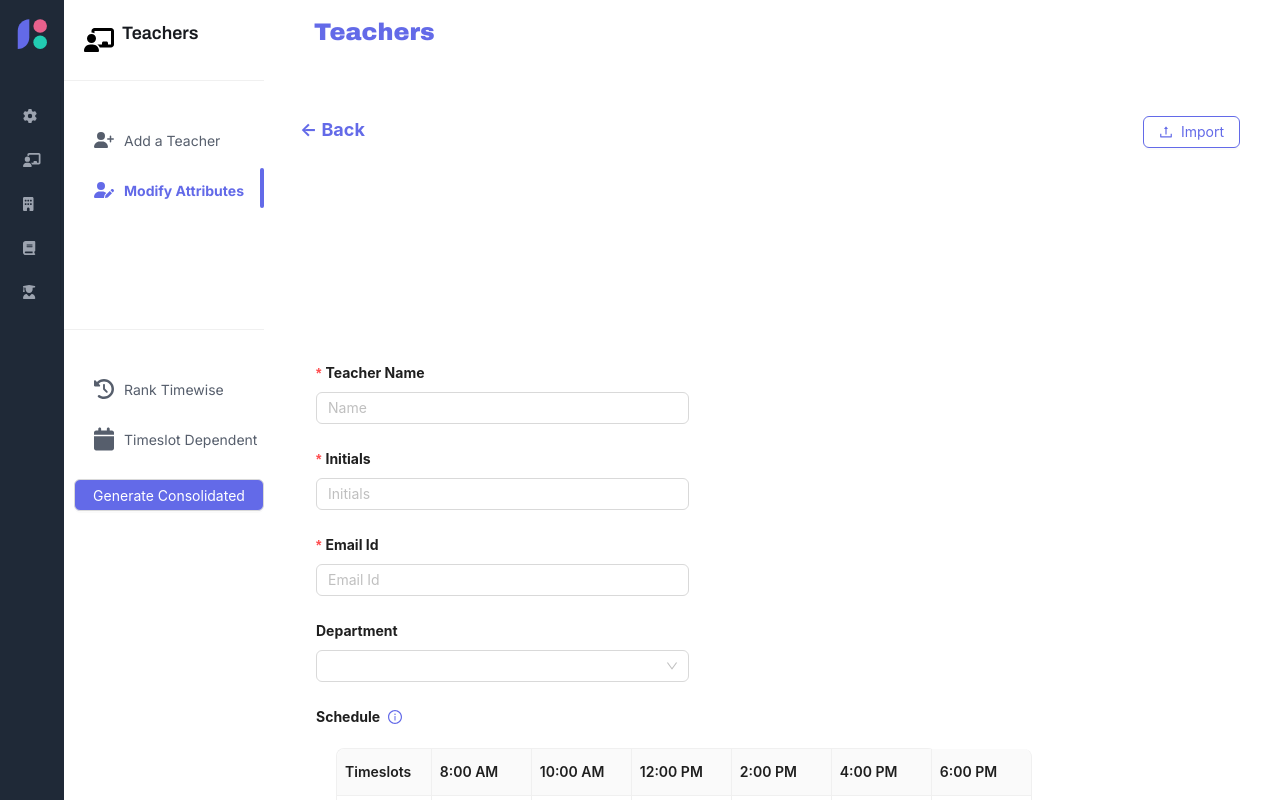
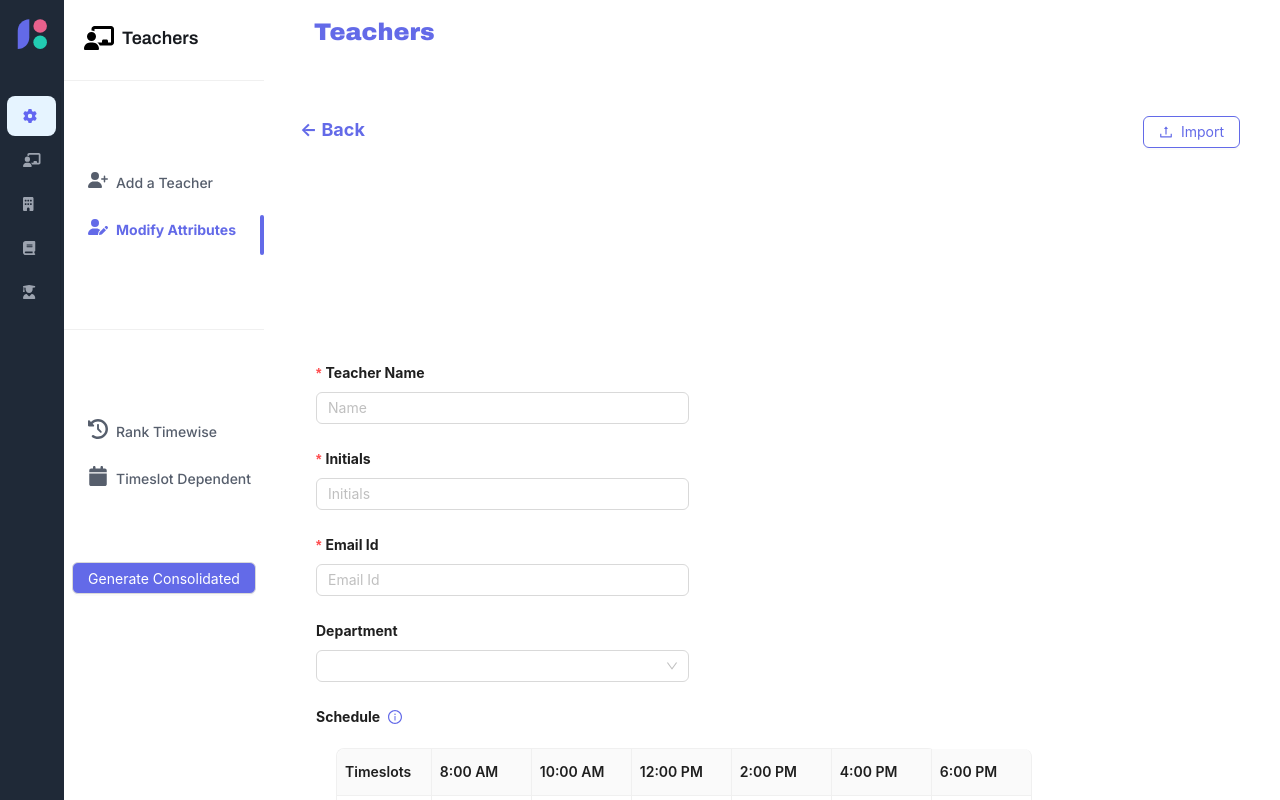
Before and after one commit to VineethRV/TimetableArchitecht, a Next.js app: page /dashboard/teacher/Add in a window 1280 px wide. Built offline with nearby package versions, Linux system fonts and the light colour scheme.

Commit message:
Changes made to teachers

```diff
--- a/app/dashboard/layout.tsx
+++ b/app/dashboard/layout.tsx
@@ -1,6 +1,5 @@
 'use client';
-
-import React, { useState,useEffect } from 'react';
+import React, { useState, useEffect } from 'react';
 import { Layout, Menu } from 'antd';
 const { Sider } = Layout;
 import { FontAwesomeIcon } from '@fortawesome/react-fontawesome';
@@ -8,14 +7,16 @@ import { faBook, faGear, faUserGraduate, faBuilding, faChalkboardTeacher } from
 import { useRouter } from 'next/navigation';
 import { motion } from 'framer-motion';
 
-export default function RootLayout({children,}: {children: React.ReactNode}) {
-  const [selectedKey, setSelectedKey] = useState("");
+export default function RootLayout({ children }: { children: React.ReactNode }) {
+  const [selectedKey, setSelectedKey] = useState("1");
   const Router = useRouter();
 
   useEffect(() => {
     const storedKey = localStorage.getItem('selectedKey');
     if (storedKey) {
-      setSelectedKey(storedKey);}},[]);
+      setSelectedKey(storedKey);
+    }
+  }, []);
 
   const handleMenuClick = (key: string, page: string) => {
     setSelectedKey(key);
@@ -32,16 +33,10 @@ export default function RootLayout({children,}: {children: React.ReactNode}) {
   ];
 
   return (
-    <html lang="en">
-      <body >
         <Layout>
-        <Sider width='5%' className="h-screen bg-gray-800" >
+          <Sider width="5%" className="h-screen bg-gray-800">
             <div className="flex justify-center items-center my-4">
-            <img
-              src="/Icontemp.svg"
-              alt="TTA"
-              className="w-9 h-9"
-            />
+              <img src="/Icontemp.svg" alt="TTA" className="w-9 h-9" />
             </div>
             <motion.div
               initial={{ opacity: 0, x: -20 }}
@@ -49,29 +44,30 @@ export default function RootLayout({children,}: {children: React.ReactNode}) {
               transition={{
                 duration: 0.5,
                 ease: "easeInOut",
-        }} className="flex justify-center mt-[5vh] ">
+              }}
+              className="flex justify-center mt-[5vh]"
+            >
               <Menu
                 mode="vertical"
                 className="bg-gray-800"
-              selectedKeys={[selectedKey]}>
+                selectedKeys={[selectedKey]}
+              >
                 {menuItems.map(({ key, title, icon, path }) => (
                   <Menu.Item
                     key={key}
                     title={title}
-                  onClick={() => handleMenuClick(key, path)}>
+                    onClick={() => handleMenuClick(key, path)}
+                  >
                     <FontAwesomeIcon
                       icon={icon}
-                    className={selectedKey === key ? "text-indigo-500" : "text-gray-400"}/>
+                      className={selectedKey === key ? "text-indigo-500" : "text-gray-400"}
+                    />
                   </Menu.Item>
                 ))}
               </Menu>
             </motion.div>
           </Sider>
-        <div >
-          {children}
-        </div>
+          <div>{children}</div>
         </Layout>
-      </body>
-    </html>
-  )
+  );
 }
--- a/app/dashboard/teacher/Add/page.tsx
+++ b/app/dashboard/teacher/Add/page.tsx
@@ -59,8 +59,7 @@ const AddTeacherpage: React.FC = () => {
           <label>
             <span>Schedule</span>
             <Tooltip
-              title="Tooltip with customize icon"
-              icon={<InfoCircleOutlined />}
+              title="Click on the timeslots where to the teachers are busy to set them to busy"
             >
               <InfoCircleOutlined className="ml-2 text-[#636AE8FF]" />
             </Tooltip>
--- a/app/dashboard/teacher/layout.tsx
+++ b/app/dashboard/teacher/layout.tsx
@@ -1,6 +1,6 @@
 "use client";
 
-import React, { useState, useEffect } from "react";
+import React, { useEffect, useState } from "react";
 import { Layout, Divider, Button } from "antd";
 import { FontAwesomeIcon } from "@fortawesome/react-fontawesome";
 import {
@@ -17,87 +17,84 @@ const { Header, Content, Sider } = Layout;
 const Sidebar: React.FC<{ children: React.ReactNode }> = ({ children }) => {
   const Router = useRouter();
   const [selected, setSelected] = useState("Modify Attributes");
-  const menuItems = [
-    { label: "Add a Teacher", icon: faUserPlus, url: "/add" },
-    { label: "Modify Attributes", icon: faUserPen, url: "" },
-    { label: "Rank Timewise", icon: faClockRotateLeft, url: "/Rank-timetable" },
-    {
-      label: "Timeslot Dependent",
-      icon: faCalendar,
-      url: "/Timeslot-dependent",
-    },
-  ];
 
   useEffect(() => {
-    const storedKey = localStorage.getItem("selected");
-    if (storedKey) {
-      setSelected(storedKey);
+    const storedLabel = localStorage.getItem("selectedLabel");
+    const storedUrl = localStorage.getItem("selectedUrl");
+    if (storedLabel && storedUrl) {
+      setSelected(storedLabel);
+      Router.push(`/dashboard/teacher${storedUrl}`);
     }
   }, []);
+
   const handleClick = (label: string, url: string) => {
     setSelected(label);
-    localStorage.setItem("selected", label);
+    localStorage.setItem("selectedLabel", label);
+    localStorage.setItem("selectedUrl", url);
     Router.push(`/dashboard/teacher${url}`);
   };
 
   return (
-    <Layout className="min-h-screen">
-      <Sider className="h-screen bg-white ">
-        <div className="flex justify-left pt-[20px] pl-[20px] h-[7vh] ">
-          <FontAwesomeIcon
-            icon={faChalkboardTeacher}
-            className="w-[30px] h-[40px]"
-          />
-          <span
-            className=" pl-2 text-[18px] font-semibold text-[#171A1FFF]"
-            style={{ fontFamily: "Archivo" }}
+    <Layout className='min-h-screen'>
+      <Sider className=" w-[17vw] h-screen bg-white ">
+        <div className="flex justify-left text-black-bold items-center pt-[20px] pl-[20px] space-x-2 h-[7vh] ">
+                      <FontAwesomeIcon icon={faChalkboardTeacher} className='w-[30px] h-[40px]' />
+                      <span className=' text-[18px] font-semibold text-[#171A1FFF]' style={{fontFamily:'Archivo'}}>Teachers</span>
+                  </div>
+        <Divider/>
+        <div className="flex flex-col items-left justify-center h-[25vh] space-y-2 font-medium text-[#565E6C] pl-4" style={{ fontFamily: "Inter" }}>
+          <div
+            onClick={() => handleClick("Add a Teacher", "/add")}
+            className={`relative space-x-2 p-2  ${
+              selected === "Add a Teacher" ? "item-selected" : ""
+            }`}
           >
-            Teachers
-          </span>
+            <FontAwesomeIcon icon={faUserPlus} className="w-5 h-5" />
+            <span>Add a Teacher</span>
           </div>
-        <Divider />
+
           <div
-          className="pl-[10px] font-[14px] h-[25vh] flex flex-col justify-left"
-          style={{ fontFamily: "Inter" }}
+            onClick={() => handleClick("Modify Attributes", "")}
+            className={`relative space-x-2 p-2  ${
+              selected === "Modify Attributes" ? "item-selected" : ""
+            }`}
           >
-          {menuItems.slice(0, 2).map((item) => (
+            <FontAwesomeIcon icon={faUserPen} className="w-5 h-5" />
+            <span>Modify Attributes</span>
+          </div>
+          </div>
+            <Divider/>
+            <div className="flex flex-col items-left justify-center h-[25vh] space-y-2 font-medium text-[#565E6C] pl-4" style={{ fontFamily: "Inter" }}>
             <div
-              className={`relative flex items-center justify-start pt-5 pl-5 text-[#565E6C] font-normal ${
-                selected === item.label ? "item-selected" : ""
+                onClick={() => handleClick("Rank Timewise", "/")}
+                className={`relative space-x-2 p-2 ${
+                  selected === "Rank Timewise" ? "item-selected" : ""
                 }`}
-              key={item.label}
-              onClick={() => handleClick(item.label, item.url)}
               >
-              <FontAwesomeIcon icon={item.icon} className="w-[20px] h-[30px]" />
-              <span className="pl-[10px]">{item.label}</span>
+                <FontAwesomeIcon icon={faClockRotateLeft} className="w-5 h-5" />
+                <span>Rank Timewise</span>
               </div>
-          ))}
+
+              <div
+                onClick={() => handleClick("Timeslot Dependent", "/")}
+                className={`relative space-x-2 p-2  ${
+                  selected === "Timeslot Dependent" ? "item-selected" : ""
+                }`}
+              >
+                <FontAwesomeIcon icon={faCalendar} className="w-5 h-5" />
+                <span>Timeslot Dependent</span>
               </div>
-        <Divider />
-        <div
-          className="pl-[10px] font-[14px]  h-[25vh] flex flex-col justify-left"
-          style={{ fontFamily: "Inter" }}
-        >
-          {menuItems.slice(2, 4).map((item) => (
-            <div
-              className={`relative flex items-center justify-start pt-5 pl-5 text-[#565E6C] font-normal ${
-                selected === item.label ? "item-selected" : ""
-              }`}
-              key={item.label}
-              onClick={() => setSelected(item.label)}
-            >
-              <FontAwesomeIcon icon={item.icon} className="w-[20px] h-[30px]" />
-              <span className="pl-[10px]">{item.label}</span>
           </div>
-          ))}
+        <div className="flex justify-center">
         <Button
           onClick={() => Router.push(`/teacher/Consolidated`)}
-            className="flex justify-center  mt-[25px] bg-[#636AE8FF] text-[#FFFFFF]"
+          className="mt-2 bg-[#636AE8FF] text-white"
         >
           Generate Consolidated
         </Button>
         </div>
       </Sider>
+
       <Layout>
         <Header
           className="fixed h-[10vh] bg-white text-[#636AE8FF] text-2xl leading-[48px] font-extrabold pt-2"
@@ -106,8 +103,8 @@ const Sidebar: React.FC<{ children: React.ReactNode }> = ({ children }) => {
           Teachers
         </Header>
         <Content
-          className="fixed  top-[10vh] overflow-y-auto h-[90vh] p-4 bg-white "
-          style={{ width: "calc(100% - 20vw )" }}
+          className="fixed top-[10vh] overflow-y-auto h-[90vh] p-4 bg-white"
+          style={{ width: "calc(100% - 20vw)" }}
         >
           {children}
         </Content>
```
Lines whose indentation alone changed are shown as unchanged.
